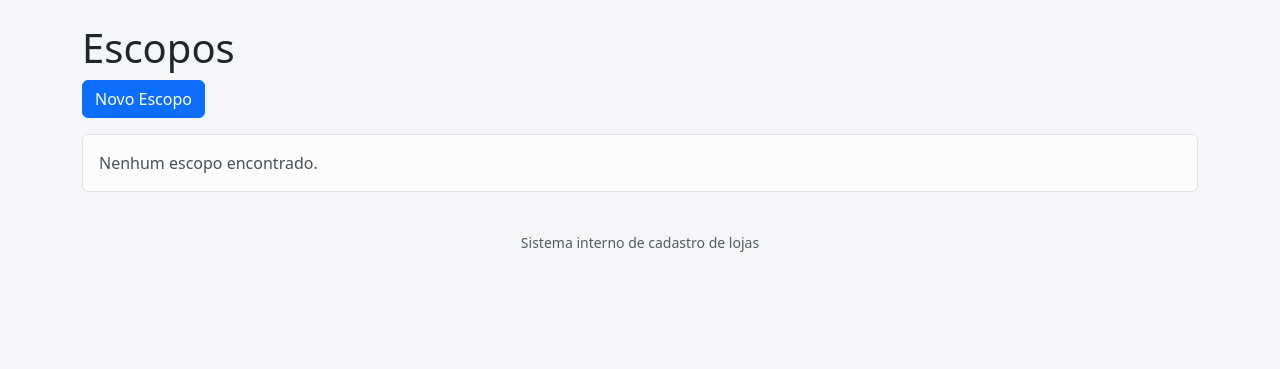
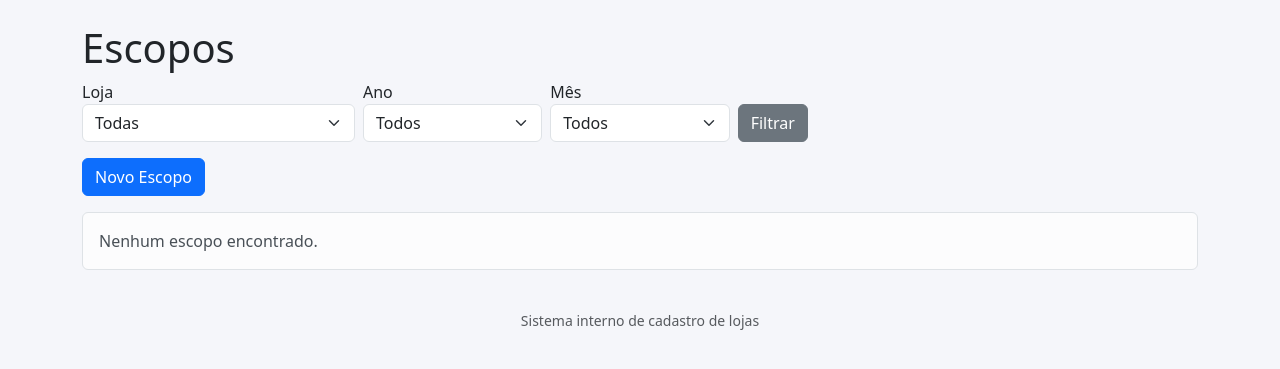
Before and after one commit to guisatoru/analises-operacionais, a Django app: page /escopos/ in a window 1280 px wide. Shown: the part 56-425 px from the top of the page. Run offline with Django 5.2, Linux system fonts and the light colour scheme; data that the repository does not hold is empty.

Commit message:
perf(lojas): cache em lote de salários e filtros na lista de escopos

```diff
--- a/lojas/models.py
+++ b/lojas/models.py
@@ -1,8 +1,10 @@
 from decimal import Decimal
+from functools import reduce
+from operator import or_
 
+from django.core.exceptions import ValidationError
 from django.db import models
-from django.core.exceptions import ValidationError
-from django.db.models import UniqueConstraint
+from django.db.models import Q, UniqueConstraint
 
 
 UF_CHOICES = [
@@ -238,6 +240,7 @@ MESES_CHOICES = [
 INSALUBRIDADE_BANHEIRISTA_PADRAO = Decimal("40.00")
 INSALUBRIDADE_FIXA_PADRAO_RS_SC = Decimal("20.00")
 
+
 def percentuais_insalubridade_padrao_para_loja(loja):
     """
     Retorna (insalubridade_fixa_percentual, insalubridade_banheirista_percentual)
@@ -346,17 +349,28 @@ class ItemEscopoMensal(models.Model):
             )
         ]
 
-    def get_estimativa_detalhada(self):
-        # Mesma lógica que você já usa, mas com ano do escopo mensal.
+    def get_estimativa_detalhada(
+        self,
+        cache_salarios_regional=None,
+        cache_salario_minimo_br_por_ano=None,
+    ):
+        """
+        Estimativa de custo do item. Se os caches forem passados (listagem em lote),
+        não há uma query SQL por linha — monte os caches com montar_caches_salario_para_itens.
+        """
         uf_loja = (self.escopo_mensal.loja.uf or "").strip().upper()
         if not uf_loja:
             return None
         ano = self.escopo_mensal.ano
-        salario_regional = Salario.objects.filter(
-            cargo_id=self.cargo_id,
-            uf=uf_loja,
-            ano=ano,
-        ).first()
+        chave_regional = (self.cargo_id, uf_loja, ano)
+        if cache_salarios_regional is not None:
+            salario_regional = cache_salarios_regional.get(chave_regional)
+        else:
+            salario_regional = Salario.objects.filter(
+                cargo_id=self.cargo_id,
+                uf=uf_loja,
+                ano=ano,
+            ).first()
         if salario_regional is None:
             return None
         quantidade = Decimal(self.quantidade)
@@ -373,11 +387,14 @@ class ItemEscopoMensal(models.Model):
                 self.escopo_mensal.insalubridade_banheirista_percentual
                 or Decimal("0.00")
             )
-            salario_nacional = Salario.objects.filter(
-                cargo__nome__iexact="MÍNIMO NACIONAL",
-                uf="BR",
-                ano=ano,
-            ).first()
+            if cache_salario_minimo_br_por_ano is not None:
+                salario_nacional = cache_salario_minimo_br_por_ano.get(ano)
+            else:
+                salario_nacional = Salario.objects.filter(
+                    cargo__nome__iexact="MÍNIMO NACIONAL",
+                    uf="BR",
+                    ano=ano,
+                ).first()
             if salario_nacional:
                 teorico = salario_nacional.valor * (percentual_ban / Decimal("100"))
                 diferenca = teorico - insal_fixa_unit
@@ -387,8 +404,6 @@ class ItemEscopoMensal(models.Model):
         insal_fixa_total = quantidade * insal_fixa_unit
         insal_ban_total = quantidade * insal_banheirista_unit
 
-        # Adicional noturno: igual à insalubridade fixa no sentido de usar salário base do cargo;
-        # aplica apenas quando o item do escopo está em turno noturno (20% fixo).
         adic_noturno_unit = Decimal("0.00")
         if self.turno == "NOTURNO":
             adic_noturno_unit = salario_base_unitario * (
@@ -404,3 +419,42 @@ class ItemEscopoMensal(models.Model):
             "adicional_noturno_total": adic_noturno_total,
             "total": total,
         }
+
+def montar_caches_salario_para_itens(itens):
+    """
+    Carrega Salario em lote para a listagem de escopos.
+    Retorna (cache_regional, cache_minimo_br_por_ano).
+    """
+    chaves_regional = set()
+    anos = set()
+    for item in itens:
+        escopo = item.escopo_mensal
+        loja = escopo.loja
+        uf = (loja.uf or "").strip().upper()
+        if not uf:
+            continue
+        chaves_regional.add((item.cargo_id, uf, escopo.ano))
+        anos.add(escopo.ano)
+
+    cache_regional = {}
+    if chaves_regional:
+        q_combined = reduce(
+            or_,
+            (
+                Q(cargo_id=cargo_id, uf=uf, ano=ano)
+                for cargo_id, uf, ano in chaves_regional
+            ),
+        )
+        for sal in Salario.objects.filter(q_combined).select_related("cargo"):
+            cache_regional[(sal.cargo_id, sal.uf, sal.ano)] = sal
+
+    cache_minimo_br = {}
+    if anos:
+        for sal in Salario.objects.filter(
+            cargo__nome__iexact="MÍNIMO NACIONAL",
+            uf="BR",
+            ano__in=anos,
+        ).select_related("cargo"):
+            cache_minimo_br[sal.ano] = sal
+
+    return cache_regional, cache_minimo_br
--- a/lojas/templates/lojas/escopo_list.html
+++ b/lojas/templates/lojas/escopo_list.html
@@ -1,6 +1,40 @@
 {% extends "lojas/base.html" %}
 {% block content %}
 <h1>Escopos</h1>
+<form method="get" class="row g-2 align-items-end mb-3">
+  <div class="col-md-3">
+    <label class="form-label mb-0" for="filtro-loja">Loja</label>
+    <select name="loja" id="filtro-loja" class="form-select">
+      <option value="">Todas</option>
+      {% for l in lojas_para_filtro %}
+        <option value="{{ l.pk }}" {% if loja_id_filtro == l.pk|stringformat:"s" %}selected{% endif %}>
+          {{ l.nome_referencia }}
+        </option>
+      {% endfor %}
+    </select>
+  </div>
+  <div class="col-md-2">
+    <label class="form-label mb-0" for="filtro-ano">Ano</label>
+    <select name="ano" id="filtro-ano" class="form-select">
+      <option value="">Todos</option>
+      {% for a in anos_disponiveis %}
+        <option value="{{ a }}" {% if ano_filtro == a %}selected{% endif %}>{{ a }}</option>
+      {% endfor %}
+    </select>
+  </div>
+  <div class="col-md-2">
+    <label class="form-label mb-0" for="filtro-mes">Mês</label>
+    <select name="mes" id="filtro-mes" class="form-select">
+      <option value="">Todos</option>
+      {% for num, nome in meses_choices %}
+        <option value="{{ num }}" {% if mes_filtro == num %}selected{% endif %}>{{ nome }}</option>
+      {% endfor %}
+    </select>
+  </div>
+  <div class="col-md-auto">
+    <button type="submit" class="btn btn-secondary">Filtrar</button>
+  </div>
+</form>
 
 <a class="btn btn-primary mb-3" href="{% url 'novo_escopo' %}{% if loja_id_filtro %}?loja={{ loja_id_filtro }}{% endif %}">
   Novo Escopo
--- a/lojas/views.py
+++ b/lojas/views.py
@@ -8,7 +8,14 @@ from django.shortcuts import get_object_or_404, redirect, render
 from django.urls import reverse
 
 from .forms import LojaForm, LojaUpdateForm, EscopoMensalForm, ItemEscopoMensalFormSet
-from .models import STATUS_CHOICES, Loja, EscopoMensal, ItemEscopoMensal
+from .models import (
+    MESES_CHOICES,
+    STATUS_CHOICES,
+    EscopoMensal,
+    ItemEscopoMensal,
+    Loja,
+    montar_caches_salario_para_itens,
+)
 
 
 def store_list(request):
@@ -178,36 +185,60 @@ def _replicar_do_mes_anterior_se_existir(escopo_mensal):
     return True
 
 
+def _parse_int_param(value, min_value=None, max_value=None):
+    """Lê inteiro da query string; retorna None se inválido ou vazio."""
+    if value is None:
+        return None
+    text = str(value).strip()
+    if text == "":
+        return None
+    try:
+        n = int(text)
+    except ValueError:
+        return None
+    if min_value is not None and n < min_value:
+        return None
+    if max_value is not None and n > max_value:
+        return None
+    return n
+
+
 def escopo_list(request):
     """
     Lista escopos mensais com estimativa por item.
+    Salários são carregados em lote para evitar centenas de queries.
     """
-    loja_id = request.GET.get("loja")
-    ano_filtro = request.GET.get("ano")
-    mes_filtro = request.GET.get("mes")
+    loja_id_raw = (request.GET.get("loja") or "").strip()
+    loja_id_int = int(loja_id_raw) if loja_id_raw.isdigit() else None
+
+    ano_filtro = _parse_int_param(request.GET.get("ano"), 2000, 2100)
+    mes_filtro = _parse_int_param(request.GET.get("mes"), 1, 12)
+
     escopos = (
         EscopoMensal.objects.select_related("loja")
         .prefetch_related("itens__cargo")
         .order_by("loja__nome_referencia", "-ano", "-mes")
     )
-    if loja_id:
-        escopos = escopos.filter(loja_id=loja_id)
-    if ano_filtro:
+    if loja_id_int is not None:
+        escopos = escopos.filter(loja_id=loja_id_int)
+    if ano_filtro is not None:
         escopos = escopos.filter(ano=ano_filtro)
-    if mes_filtro:
+    if mes_filtro is not None:
         escopos = escopos.filter(mes=mes_filtro)
+
+    escopos_list = list(escopos)
+    itens_flat = [item for esc in escopos_list for item in esc.itens.all()]
+    cache_regional, cache_minimo = montar_caches_salario_para_itens(itens_flat)
+
     escopos_com_estimativa = []
-    for escopo in escopos:
+    for escopo in escopos_list:
         itens_com_estimativa = []
         for item in escopo.itens.all():
-            detalhamento = item.get_estimativa_detalhada()
-            itens_com_estimativa.append(
-                {
-                    "item": item,
-                    "detalhamento": detalhamento,
-                }
+            detalhamento = item.get_estimativa_detalhada(
+                cache_salarios_regional=cache_regional,
+                cache_salario_minimo_br_por_ano=cache_minimo,
             )
-        # Soma dos totais da estimativa (só linhas que têm detalhamento/salário).
+            itens_com_estimativa.append({"item": item, "detalhamento": detalhamento})
         total_estimativa_escopo = Decimal("0")
         for linha in itens_com_estimativa:
             if linha["detalhamento"]:
@@ -219,11 +250,23 @@ def escopo_list(request):
                 "total_estimativa_escopo": total_estimativa_escopo,
             }
         )
+
+    anos_base = EscopoMensal.objects.all()
+    if loja_id_int is not None:
+        anos_base = anos_base.filter(loja_id=loja_id_int)
+    anos_disponiveis = sorted(
+        set(anos_base.values_list("ano", flat=True)),
+        reverse=True,
+    )
+
     context = {
         "escopos_com_estimativa": escopos_com_estimativa,
-        "loja_id_filtro": loja_id,
+        "loja_id_filtro": loja_id_raw,
         "ano_filtro": ano_filtro,
         "mes_filtro": mes_filtro,
+        "meses_choices": MESES_CHOICES,
+        "anos_disponiveis": anos_disponiveis,
+        "lojas_para_filtro": Loja.objects.order_by("nome_referencia"),
     }
     return render(request, "lojas/escopo_list.html", context)
 
```
